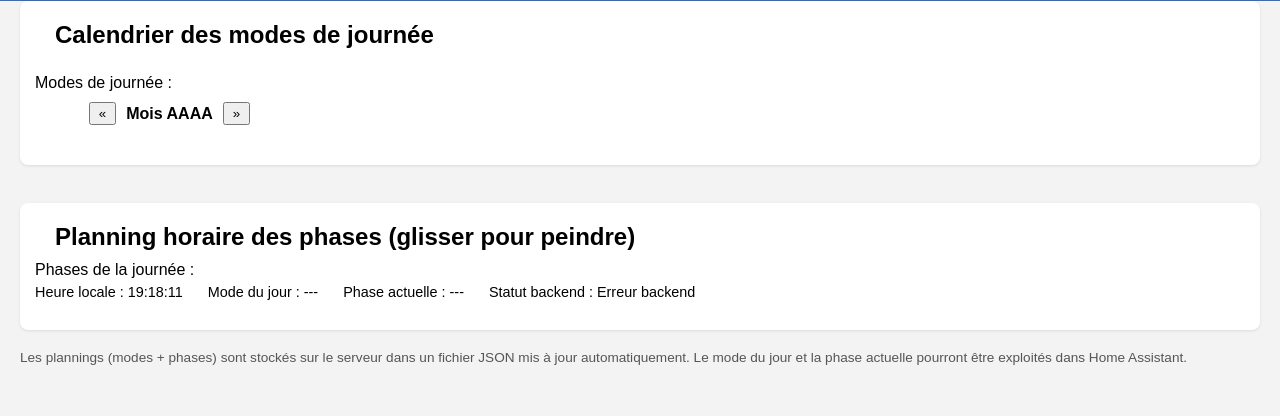
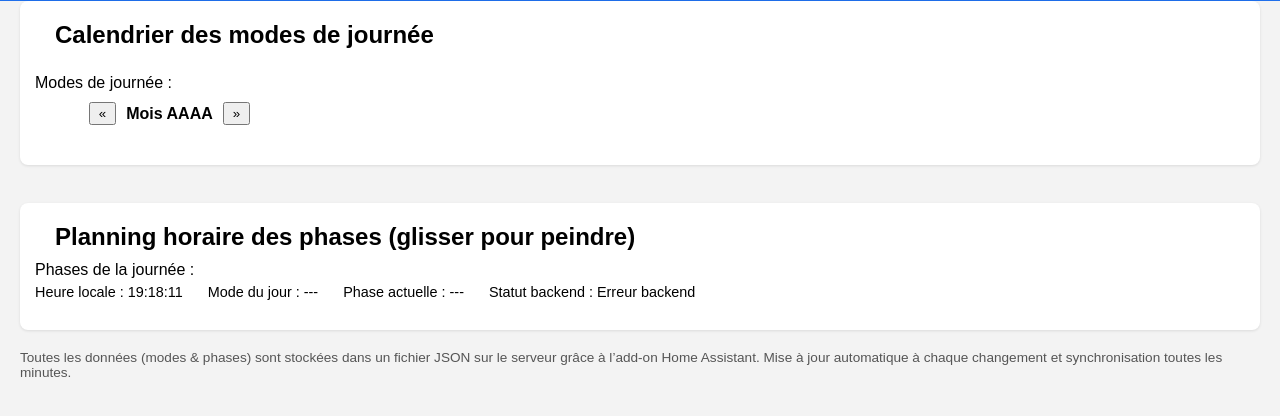
Before and after one commit to jesuisla91/ha-addons, a plain HTML site: page planner/web/index.html in a window 1280 px wide. Shown: the part 80-496 px from the top of the page. Drawn offline with Linux system fonts and the light colour scheme; no server answers.

Commit message:
Update index.html for planner (clean structure, backend-ready)

```diff
--- a/planner/web/index.html
+++ b/planner/web/index.html
@@ -15,7 +15,7 @@
     <h2>Calendrier des modes de journée</h2>
 
     <div class="calendar-wrapper">
-        <!-- Palette des modes (Travail / Maison / Absence) -->
+
         <div class="control-group calendar-mode-controls">
             <span>Modes de journée :</span>
             <div id="mode-palette"></div>
@@ -46,7 +46,7 @@
             <div>Heure locale : <span id="current-time">--:--</span></div>
             <div>Mode du jour : <span id="current-mode-label">---</span></div>
             <div>Phase actuelle : <span id="current-phase">---</span></div>
-            <div>Statut backend : <span id="ha-status">Aucun</span></div>
+            <div>Statut backend : <span id="ha-status">---</span></div>
         </div>
     </section>
 
@@ -55,13 +55,12 @@
 
 <footer>
     <p>
-        Les plannings (modes + phases) sont stockés sur le serveur dans un fichier JSON
-        mis à jour automatiquement. Le mode du jour et la phase actuelle pourront être
-        exploités dans Home Assistant.
+        Toutes les données (modes & phases) sont stockées dans un fichier JSON sur le serveur
+        grâce à l’add-on Home Assistant. Mise à jour automatique à chaque changement
+        et synchronisation toutes les minutes.
     </p>
 </footer>
 
-<script src="config.js"></script>
 <script src="planner.js"></script>
 </body>
 </html>
```
